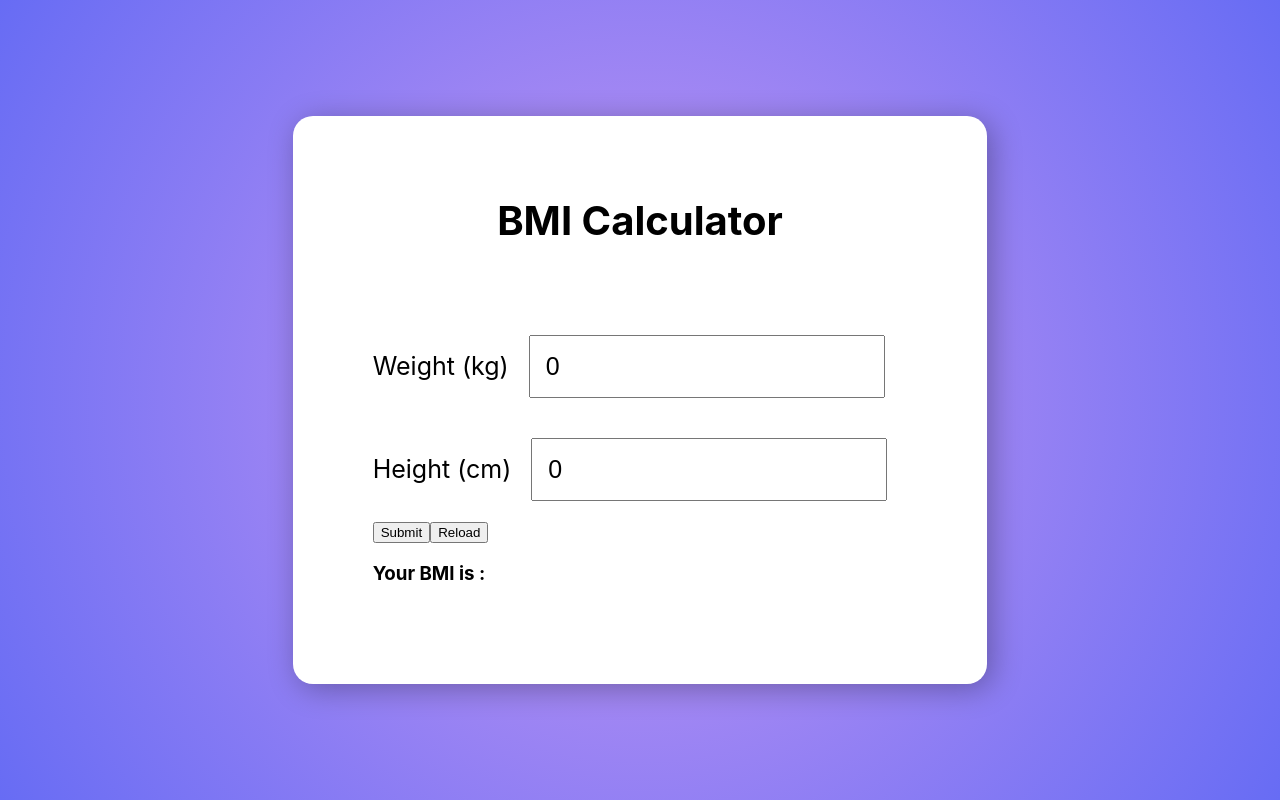
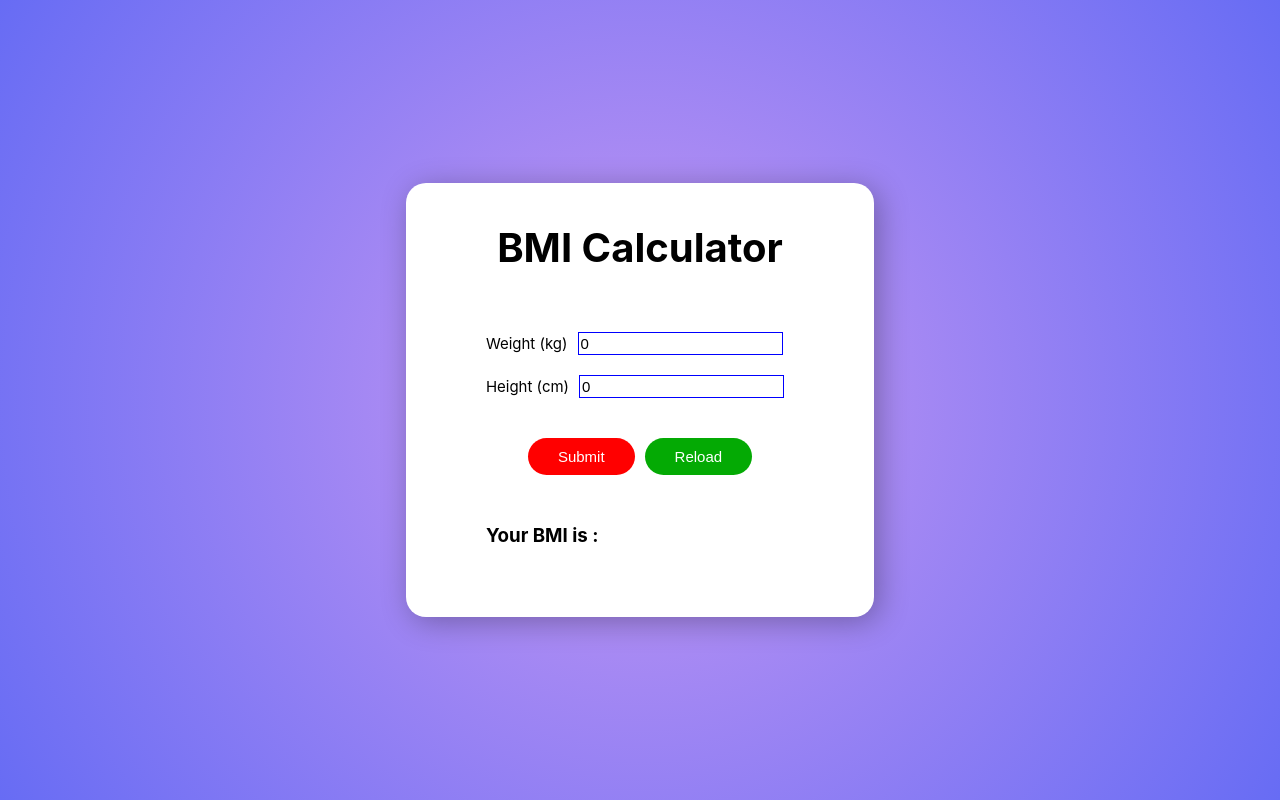
Before and after one commit to ChaviduBandara/BMI-Calculator, a React (Create React App) app: page / in a window 1280 px wide. Built offline with nearby package versions, Linux system fonts and the light colour scheme.

Commit message:
updated cal

```diff
--- a/src/App.css
+++ b/src/App.css
@@ -7,22 +7,51 @@
 }
   .container{
     background-color: rgb(255, 255, 255);
-    padding: 80px;
+    padding: 40px 80px;
     border-radius: 20px;
     border: none;
     box-shadow: 5px 5px 30px rgba(0, 0, 0, 0.3);
   }
   .container h2{
-    padding-bottom: 70px;
+    padding-bottom: 50px;
     margin: 0;
     font-size: 40px;
     text-align: center;
   }
   .form label{
-    font-size: 25px;
+    font-size: 15px;
   }
   .form input{
-    margin: 20px;
-    padding: 15px;
-    font-size: 25px;
+    margin: 10px;
+    padding: 2px;
+    font-size: 15px;
+    border: 1px solid blue;
   }
+  .buttons{
+    display: flex;
+    justify-content: center;
+  }
+  .btn{
+    padding: 10px 30px;
+    margin: 30px 5px;
+    border: none;
+    color: white;
+    border-radius: 40px;
+    font-size: 15px;
+  }
+  .btn-submit{
+    background-color: red;
+  }
+  .btn-reload{
+    background-color: rgb(4, 170, 4);
+  }
+  .btn-submit:hover{
+    background-color: rgb(196, 5, 5);
+  }
+  .btn-reload:hover{
+    background-color: rgb(4, 111, 4);
+  }
+  .center p{
+    text-align: center;
+    font-size: 30px;
+  }
--- a/src/App.js
+++ b/src/App.js
@@ -59,7 +59,7 @@ function App() {
             <label>Weight (kg)</label>
             <input
               type='text'
-              placeholder='Enter the weight'
+              placeholder=' Enter the weight'
               value={weight}
               onChange={handleWeightChange}
             />
@@ -68,15 +68,15 @@ function App() {
             <label>Height (cm)</label>
             <input
               type='text'
-              placeholder='Enter the height'
+              placeholder=' Enter the height'
               value={height}
               onChange={handleHeightChange}
             />
           </div>
 
-          <div>
-            <button className='btn' type='submit'>Submit</button>
-            <button className='btn btn-outline' onChange={reload} type='submit'>Reload</button>
+          <div className='buttons'>
+            <button className='btn btn-submit' type='submit'>Submit</button>
+            <button className='btn btn-reload' onClick={reload} type='submit'>Reload</button>
           </div>
 
           <div className='center'>
```
